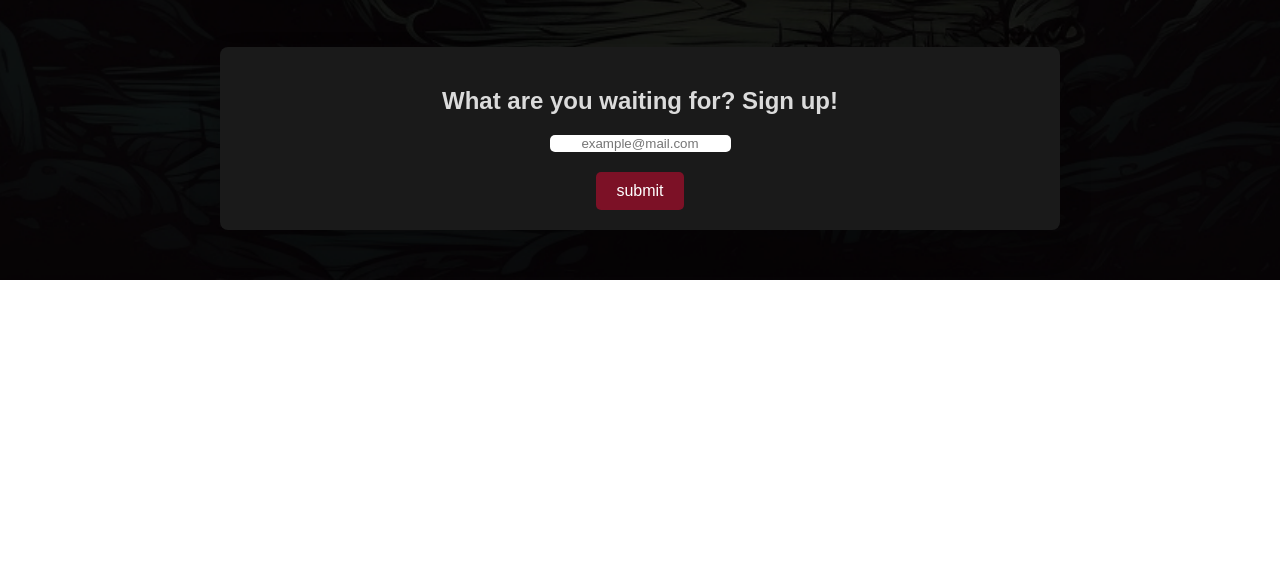
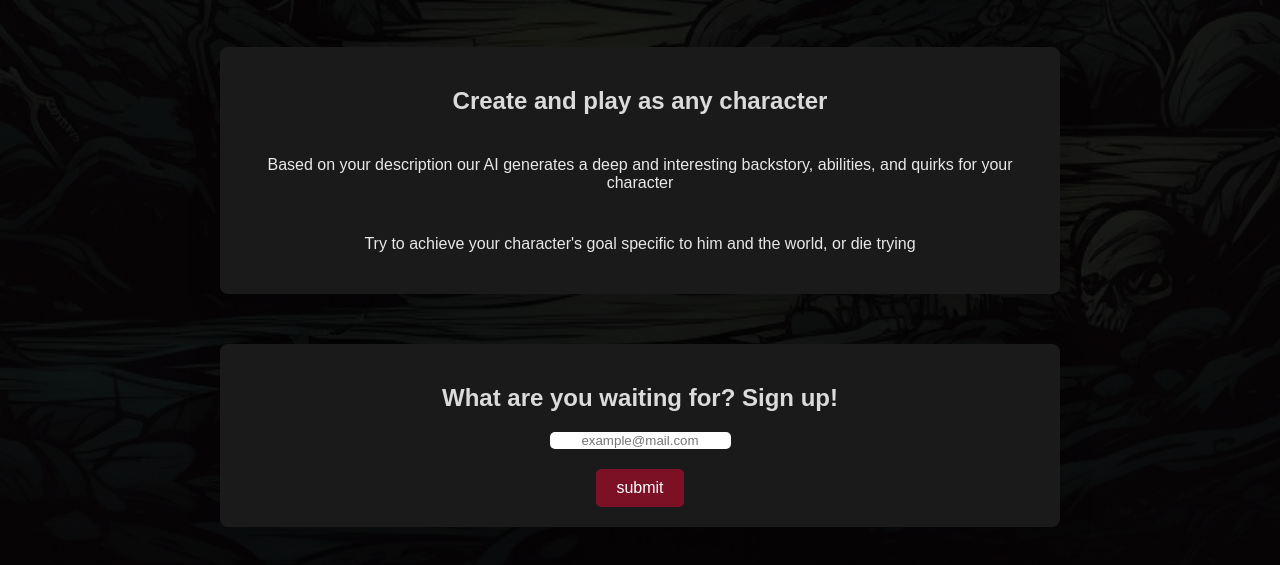
Before and after one commit to codeScourge/chatrpg-landing, a plain HTML site: page index.html in a window 1280 px wide. Shown: the part 1237-1802 px from the top of the page. Before the commit the page ends 1517 px from the top, so only its background shows below. Drawn offline with Linux system fonts and the light colour scheme.

Commit message:
more changes

```diff
--- a/index.html
+++ b/index.html
@@ -175,6 +175,12 @@
 
     </section>
 
+    <section>
+      <h2>Create and play as any character</h2>
+      <h4>Based on your description our AI generates a deep and interesting backstory, abilities, and quirks for your character</h4>
+      <h4>Try to achieve your character's goal specific to him and the world, or die trying</h4>
+    </section>
+
 
     <section id="s-cta">
       <h2>What are you waiting for? Sign up!</h2>
```
